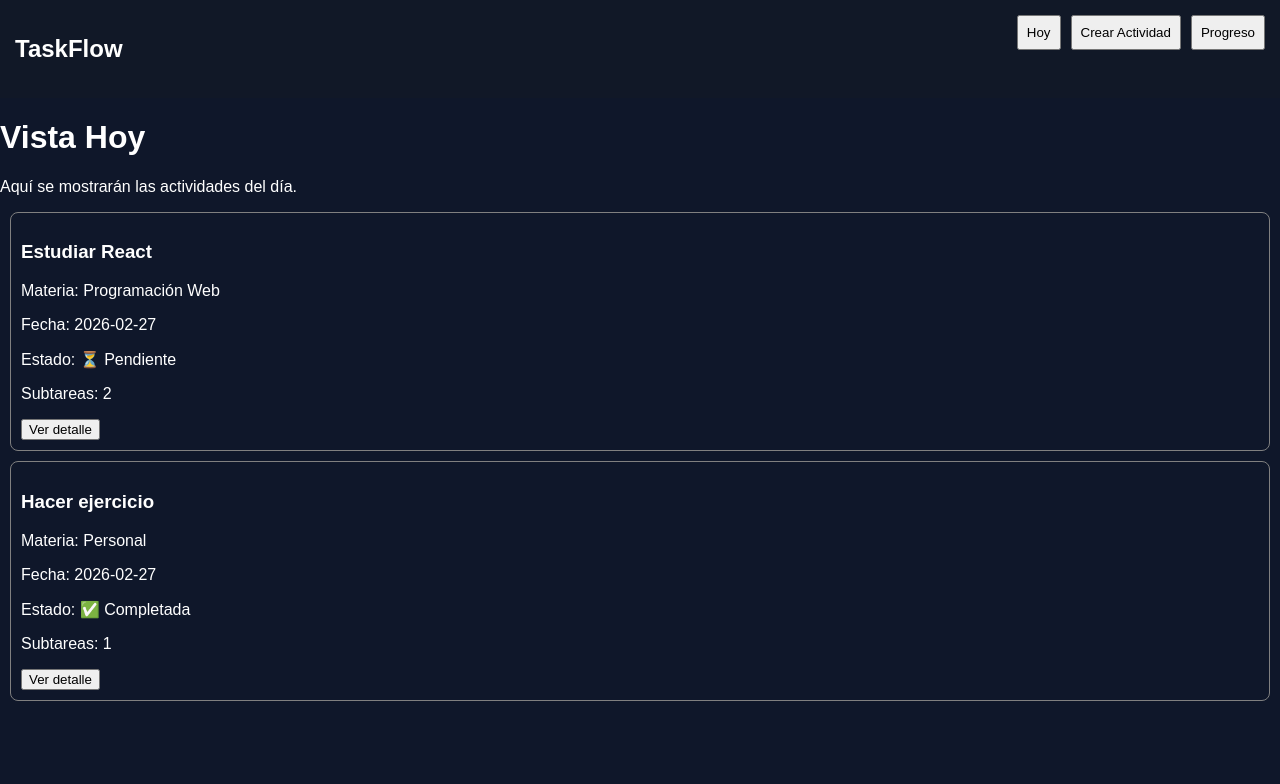
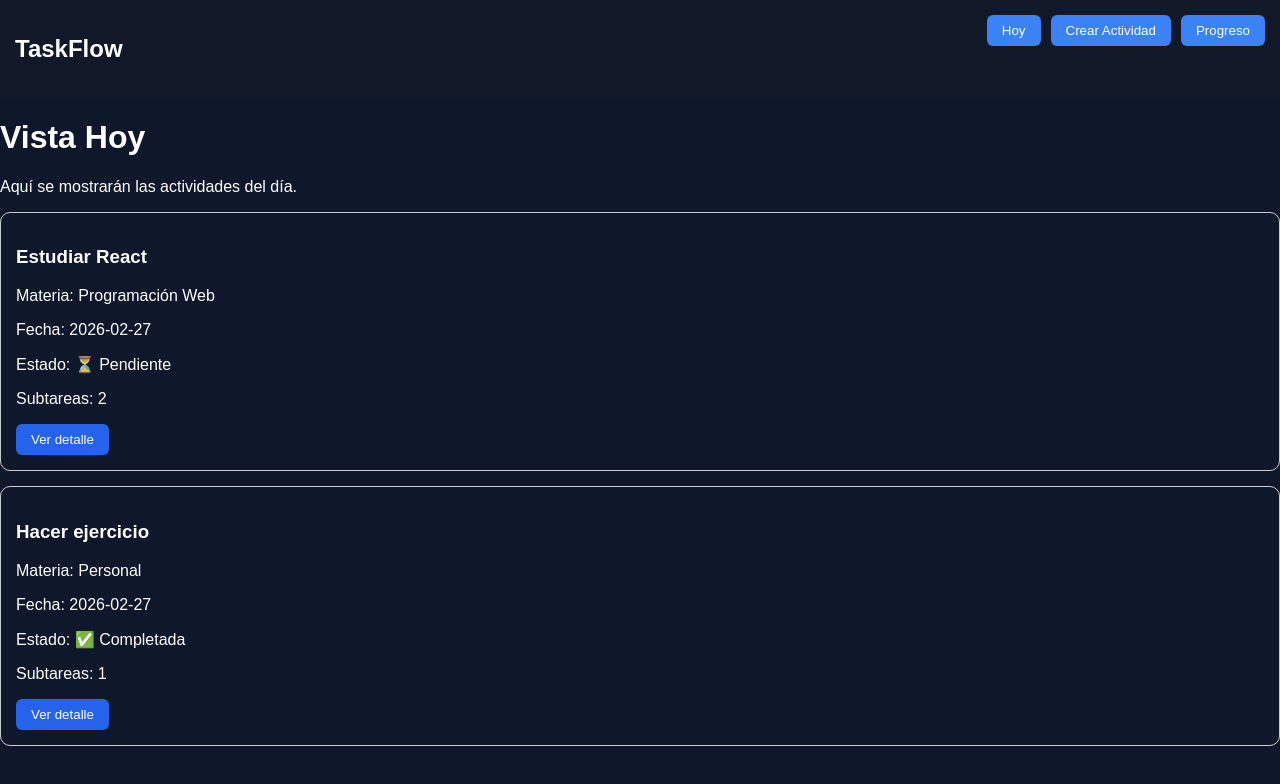
Before and after one commit to mariaescalona-blip/miniproyecto1, a React (Vite) app in the folder Frontend/: page / in a window 1280 px wide. Shown: the top 784 px of the page. Built offline with nearby package versions, Linux system fonts and the light colour scheme.

Commit message:
Update App.css

```diff
--- a/Frontend/src/styles/App.css
+++ b/Frontend/src/styles/App.css
@@ -1,23 +1,52 @@
 .navbar{
-  display:flex;
-  justify-content:space-between;
-  padding:15px;
-  background:#111827;
+
+display:flex;
+justify-content:space-between;
+padding:15px;
+background:#111827;
+
 }
 
 .navbar button{
-  margin-left:10px;
-  padding:8px;
+
+margin-left:10px;
+padding:8px 15px;
+border:none;
+background:#3b82f6;
+color:white;
+border-radius:6px;
+cursor:pointer;
+
 }
 
 .card{
-  border:1px solid gray;
-  padding:10px;
-  margin:10px;
-  border-radius:8px;
+
+border:1px solid #ccc;
+padding:15px;
+margin:15px 0;
+border-radius:10px;
+
 }
 
-.form input{
-  display:block;
-  margin-bottom:10px;
+button{
+
+padding:8px 15px;
+border:none;
+background:#2563eb;
+color:white;
+border-radius:6px;
+cursor:pointer;
+
 }
+
+.error{
+
+color:red;
+
+}
+
+.success{
+
+color:green;
+
+}
```
